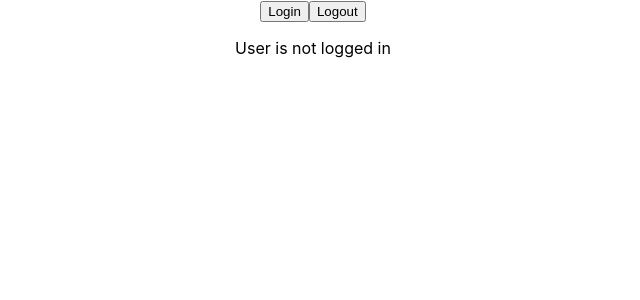
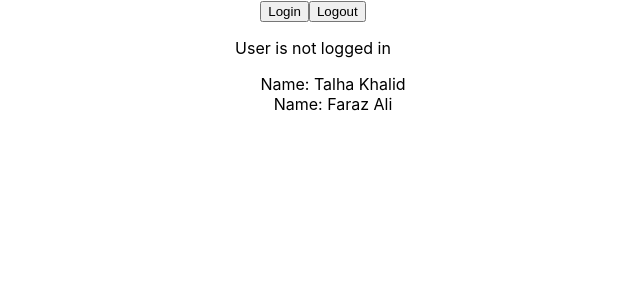
Before and after one commit to hafiztalhakhgll/react-typescript, a React (Create React App) app: page / in a window 1280 px wide. Shown: the top 300 px of the page, without its empty margins (327-967 px from the left). Built offline with nearby package versions, Linux system fonts and the light colour scheme.

Commit message:
checking permissions

```diff
--- a/src/App.tsx
+++ b/src/App.tsx
@@ -1,12 +1,25 @@
 import "./App.css";
 import { UserContextProvider } from "./context/UserContext";
 import User from "./components/User";
+import Person from "./components/Person";
+
+const PERSONS = [
+  {
+    firstName: "Talha",
+    lastName: "Khalid",
+  },
+  {
+    firstName: "Faraz",
+    lastName: "Ali",
+  },
+];
 
 function App() {
   return (
     <div className="App">
       <UserContextProvider>
         <User />
+        <Person name={PERSONS} />
       </UserContextProvider>
     </div>
   );
--- a/src/components/User.tsx
+++ b/src/components/User.tsx
@@ -14,6 +14,7 @@ export default function User() {
   const handleLogout = () => {
     userContext.setUser(null);
   };
+
   return (
     <div>
       <button onClick={handleLogin}>Login</button>
```
